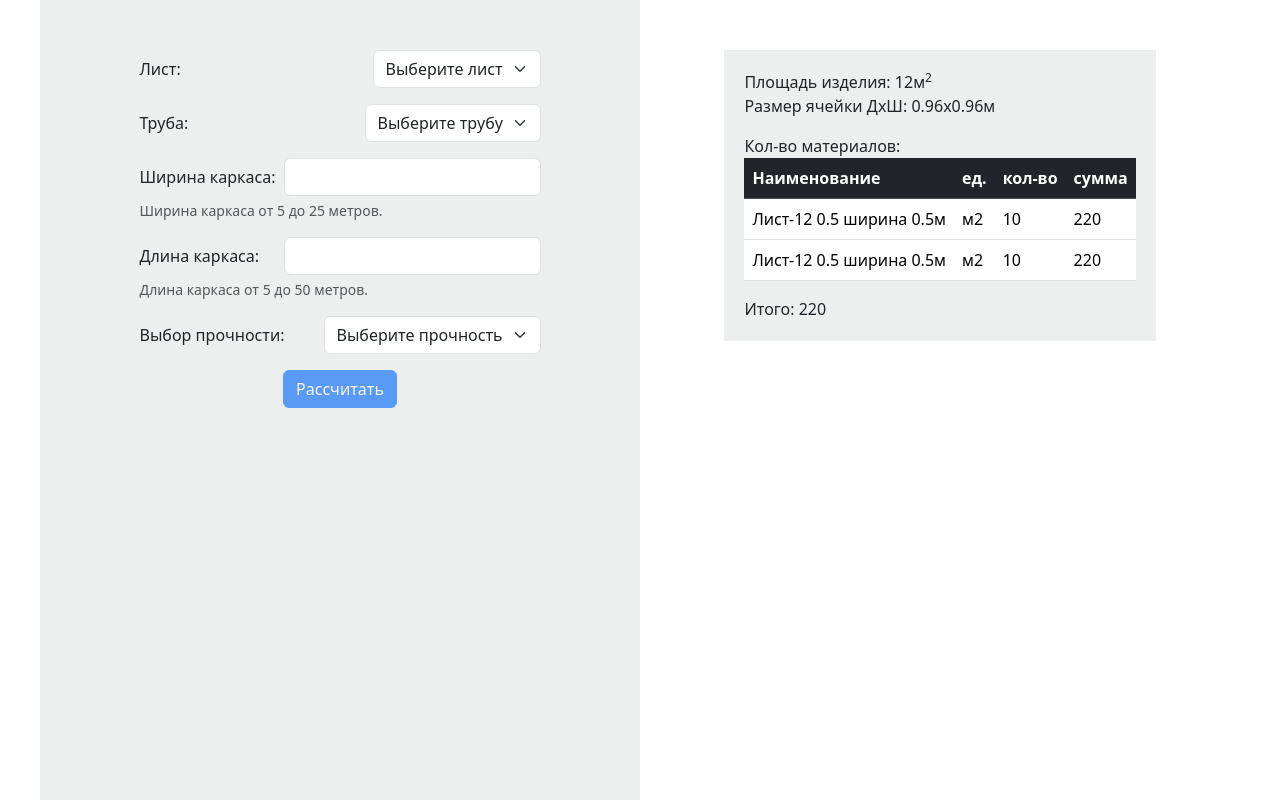
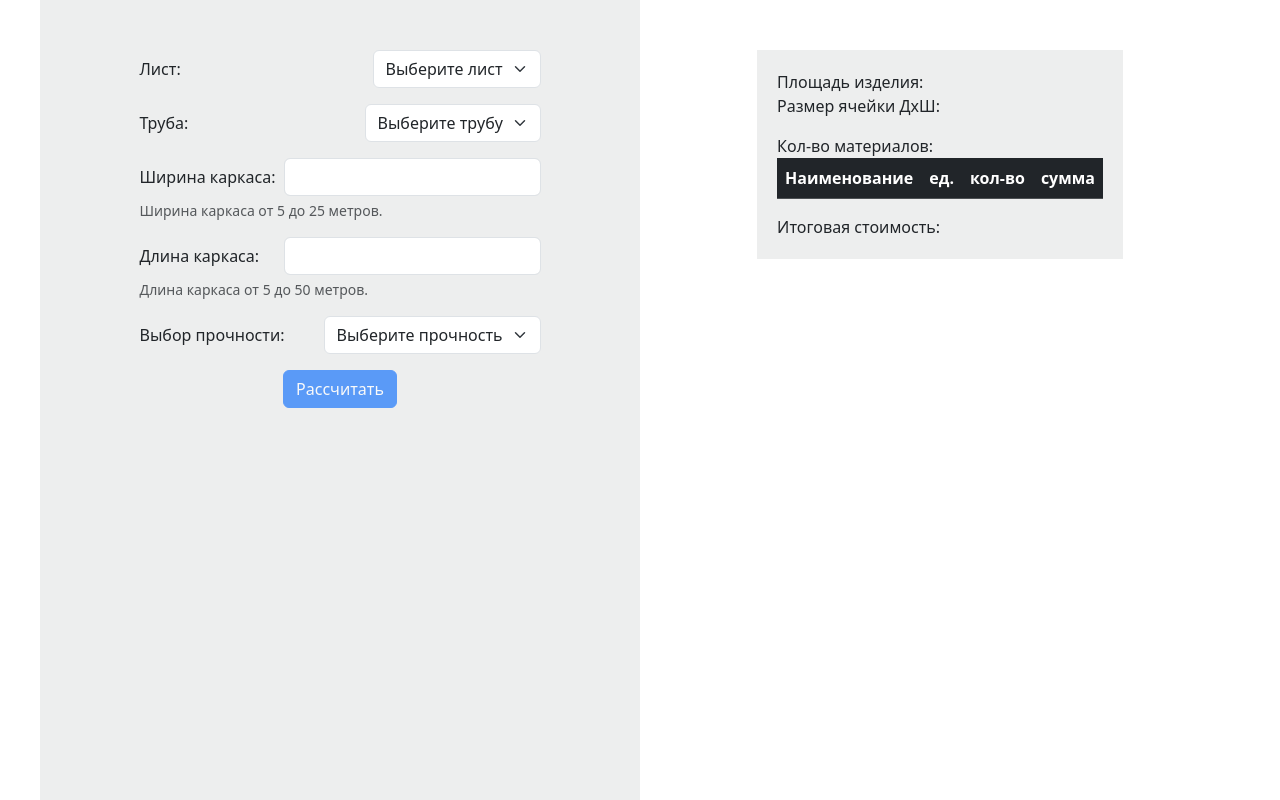
Before and after one commit to sokolw/test-calc, a website built with webpack: page src/index.html in a window 1280 px wide. Built offline with nearby package versions, Linux system fonts and the light colour scheme; no server answers.

Commit message:
refactor: clear html mock

```diff
--- a/src/index.html
+++ b/src/index.html
@@ -69,8 +69,8 @@
       </div>
       <div class="result-container">
         <div class="product">
-          <p class="mb-0">Площадь изделия: 12м<sup>2</sup></p>
-          <p>Размер ячейки ДхШ: 0.96х0.96м</p>
+          <p class="mb-0">Площадь изделия: </p>
+          <p>Размер ячейки ДхШ: </p>
           <p class="mb-0">Кол-во материалов:</p>
           <table class="table table-hover">
             <thead class="table-dark">
@@ -82,21 +82,9 @@
               </tr>
             </thead>
             <tbody>
-              <tr>
-                <td>Лист-12 0.5 ширина 0.5м</td>
-                <td>м2</td>
-                <td>10</td>
-                <td>220</td>
-              </tr>
-              <tr>
-                <td>Лист-12 0.5 ширина 0.5м</td>
-                <td>м2</td>
-                <td>10</td>
-                <td>220</td>
-              </tr>
             </tbody>
           </table>
-          <span>Итого: 220</span>
+          <span>Итоговая стоимость: </span>
         </div>
       </div>
     </div>
```
